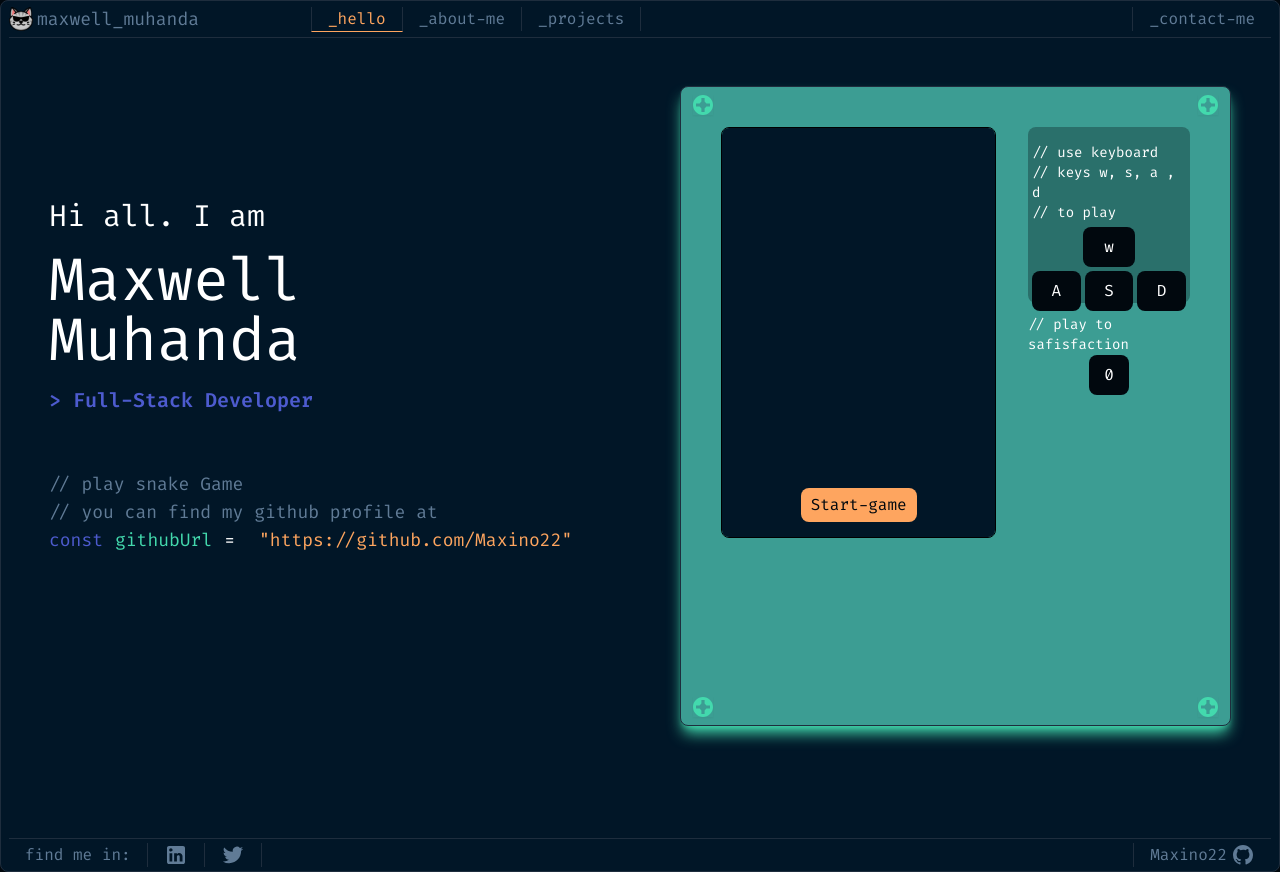
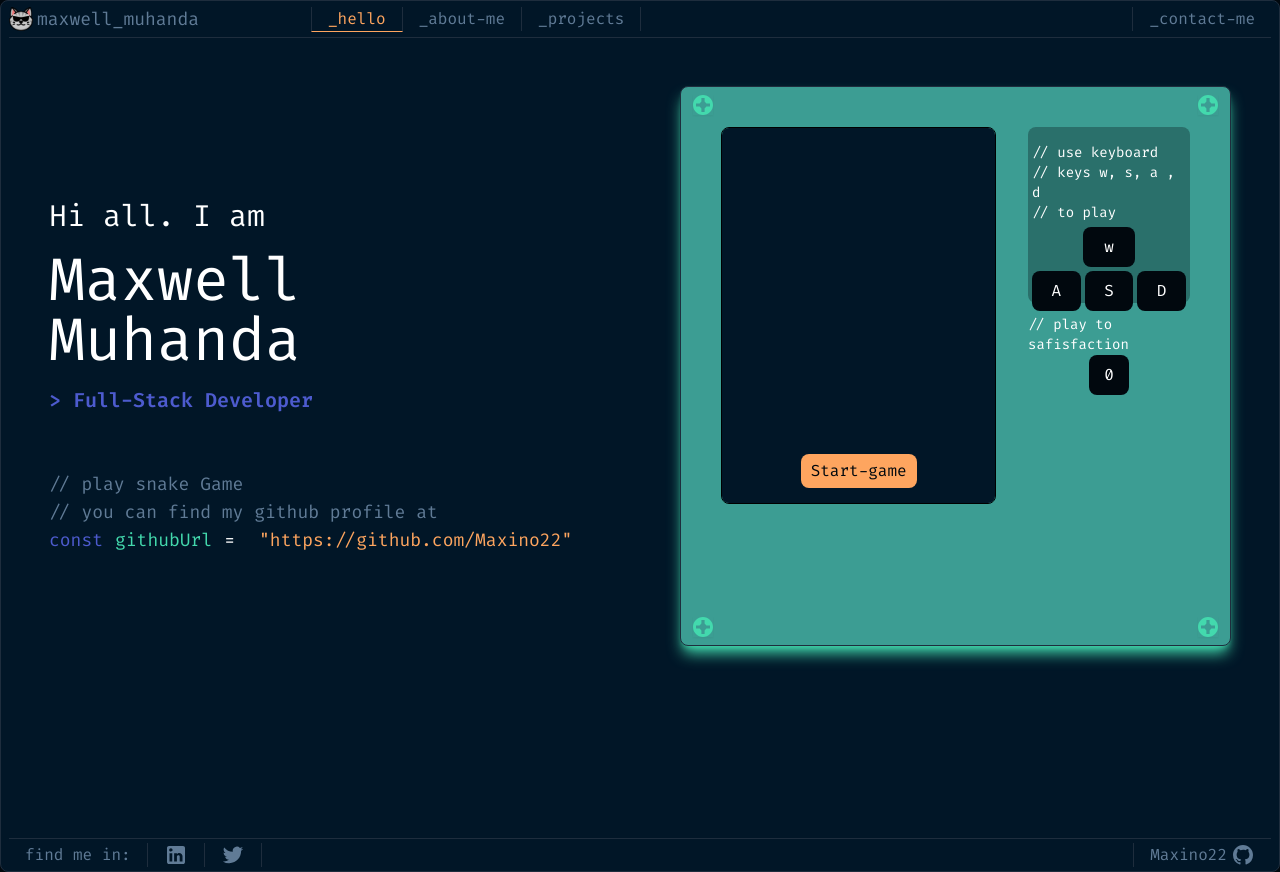
Before and after one commit to Maxino22/Personal-Website-v.3.1.0, a Vue app in the folder frontend/: page / in a window 1280 px wide. Built offline with nearby package versions, Linux system fonts and the light colour scheme.

Commit message:
changed gamecontrol padding

```diff
--- a/frontend/src/components/ui/snake-game/GameContainer.vue
+++ b/frontend/src/components/ui/snake-game/GameContainer.vue
@@ -2,7 +2,7 @@
 	<div class="text-center">
 		<canvas
 			ref="gameBoard"
-			height="600"
+			height="550"
 			width="400"
 			class="w-full border rounded-lg border-black"
 		>
--- a/frontend/src/components/ui/snake-game/SnakeGame.vue
+++ b/frontend/src/components/ui/snake-game/SnakeGame.vue
@@ -1,6 +1,6 @@
 <template>
 	<div
-		class="hidden xl:block relative w-[50%] bg-secondaryGreen rounded-lg shadow-lg shadow-accentGreen border max-h-[80%] my-12 border-lines"
+		class="hidden xl:block relative w-[50%] bg-secondaryGreen rounded-lg shadow-lg shadow-accentGreen border max-h-[80%] xl:max-h-[70%] my-12 border-lines"
 	>
 		<snake-game-screw></snake-game-screw>
 		<div class="grid grid-cols-5 gap-4 space-x-4 p-10">
```
